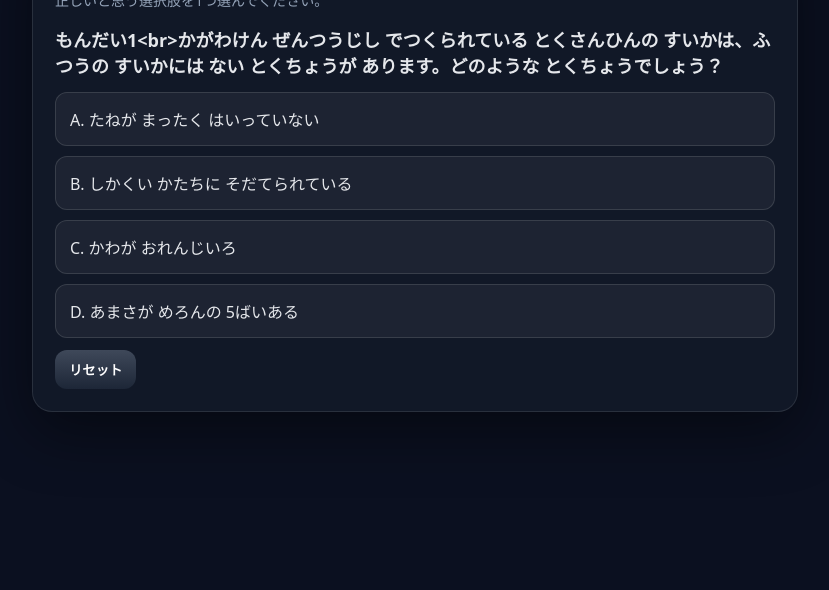
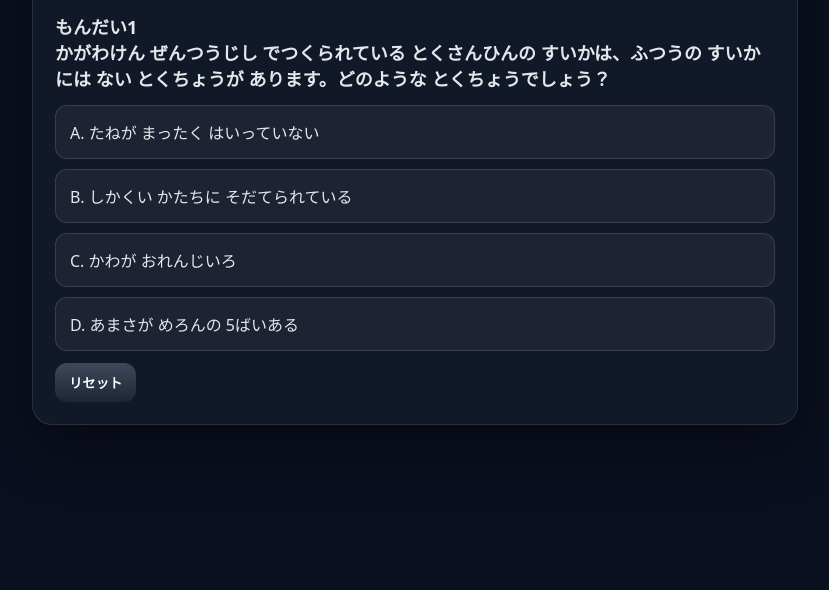
Before and after one commit to zentsuji/qr1, a plain HTML site: page index.html in a window 1280 px wide. Shown: the part 250-840 px from the top of the page, without its empty margins (225-1054 px from the left). Drawn offline with Linux system fonts and the light colour scheme.

Commit message:
fix text to HTML

```diff
--- a/index.html
+++ b/index.html
@@ -196,7 +196,7 @@
         keyword.style.display = "none";
         keyword.textContent = "";
 
-        qText.textContent = QUIZ_DATA.question;
+        qText.innerHTML = QUIZ_DATA.question;
         choicesEl.innerHTML = "";
 
         QUIZ_DATA.choices.forEach((text, idx) => {
```
